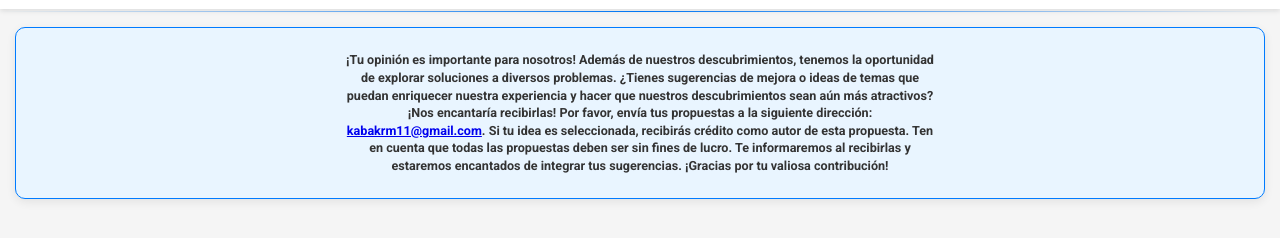
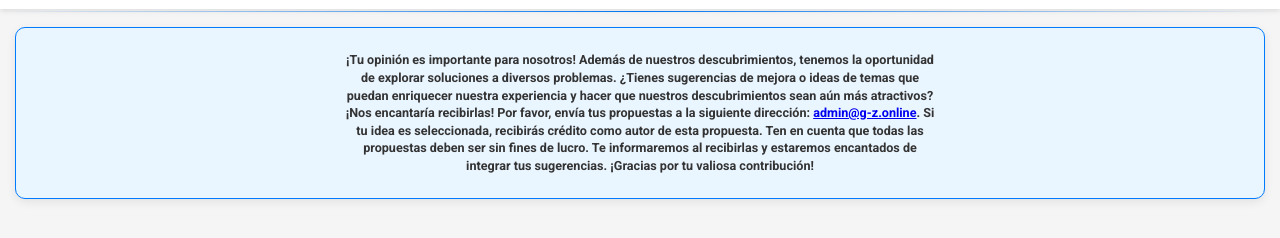
Before and after one commit to gzlanguage/espagnol, a plain HTML site: page Contact.html in a window 1280 px wide. Shown: the part 56-294 px from the top of the page. Drawn offline with Linux system fonts and the light colour scheme; a web font is replaced by a local one.

Commit message:
Update Contact.html

```diff
--- a/Contact.html
+++ b/Contact.html
@@ -112,7 +112,7 @@
     <div class="divider"></div>
 
     <div class="paragraph-container">
-        <p><strong>¡Tu opinión es importante para nosotros! Además de nuestros descubrimientos, tenemos la oportunidad de explorar soluciones a diversos problemas. ¿Tienes sugerencias de mejora o ideas de temas que puedan enriquecer nuestra experiencia y hacer que nuestros descubrimientos sean aún más atractivos? ¡Nos encantaría recibirlas! Por favor, envía tus propuestas a la siguiente dirección: <a href="mailto:kabakrm11@gmail.com">kabakrm11@gmail.com</a>.
+        <p><strong>¡Tu opinión es importante para nosotros! Además de nuestros descubrimientos, tenemos la oportunidad de explorar soluciones a diversos problemas. ¿Tienes sugerencias de mejora o ideas de temas que puedan enriquecer nuestra experiencia y hacer que nuestros descubrimientos sean aún más atractivos? ¡Nos encantaría recibirlas! Por favor, envía tus propuestas a la siguiente dirección: <a href="mailto:admin@g-z.online">admin@g-z.online</a>.
 
 Si tu idea es seleccionada, recibirás crédito como autor de esta propuesta. Ten en cuenta que todas las propuestas deben ser sin fines de lucro. Te informaremos al recibirlas y estaremos encantados de integrar tus sugerencias. ¡Gracias por tu valiosa contribución!</strong></p>
     </div>
```
